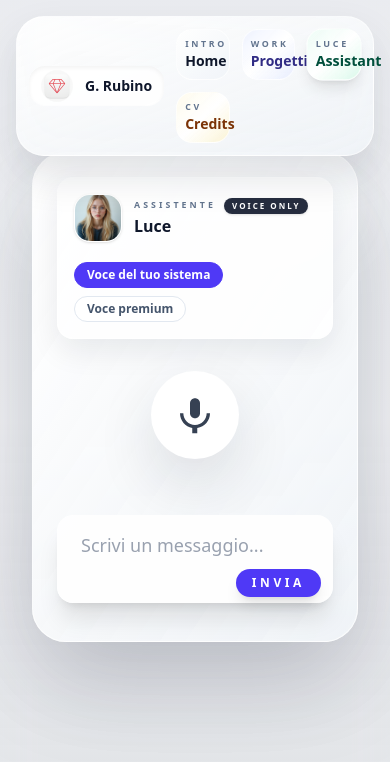
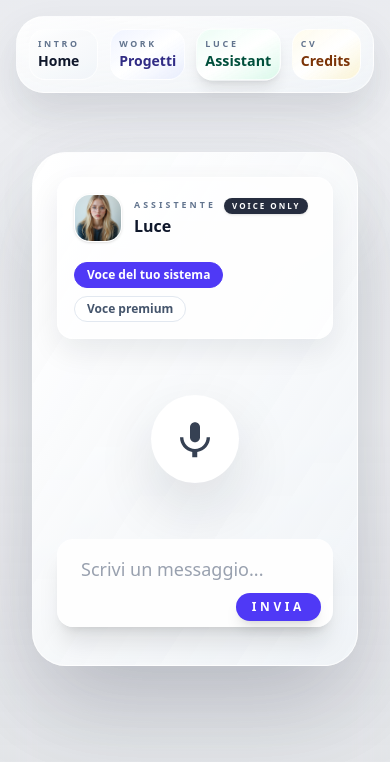
Before and after one commit to PeppeRubino/portfolio, a React (Vite) app: page / in a window 390 px wide. Both pictures are taken after a click on the button "Luce". Shown: the top 762 px of the page. Built offline with nearby package versions, Linux system fonts and the light colour scheme.

Commit message:
Changes
cname in public, x1.15 luce voice speed

```diff
--- a/src/components/background.jsx
+++ b/src/components/background.jsx
@@ -7,7 +7,6 @@ import ProjectsPanel from './background/ProjectsPanel.jsx';
 import AssistantPanel from './background/AssistantPanel.jsx';
 import CreditsPanel from './background/CreditsPanel.jsx';
 import SpotlightOverlay from './background/SpotlightOverlay.jsx';
-import logoIcon from '../assets/media/icona.png';
 
 const SPLASH_MS = 1000;
 
@@ -111,13 +110,8 @@ export default function Background() {
 
         <div className="md:hidden">
           <nav
-            className="fixed inset-x-4 top-4 z-50 flex items-center gap-3 rounded-[28px] border border-white/60 bg-gradient-to-br from-white/95 via-slate-50/90 to-slate-100/85 p-3 shadow-[0_20px_40px_rgba(15,23,42,0.12)] backdrop-blur-xl"
+            className="fixed inset-x-4 top-4 z-50 flex items-center justify-between gap-3 rounded-[28px] border border-white/60 bg-gradient-to-br from-white/95 via-slate-50/90 to-slate-100/85 p-3 shadow-[0_20px_40px_rgba(15,23,42,0.12)] backdrop-blur-xl"
           >
-            <div className="flex items-center gap-3 rounded-2xl bg-white/90 px-3 py-1 shadow-inner">
-              <img src={logoIcon} alt="Icona portfolio" className="h-8 w-8 rounded-full object-cover" />
-              <span className="text-sm font-semibold text-slate-900">G. Rubino</span>
-            </div>
-            <div className="flex-1 grid grid-cols-3 gap-3">
             {mobileNavButtons.map((button) => {
               const active = activePanel === button.key;
               return (
@@ -135,7 +129,6 @@ export default function Background() {
                 </button>
               );
             })}
-            </div>
           </nav>
         </div>
 
--- a/src/components/chatbot/VoiceOrb.jsx
+++ b/src/components/chatbot/VoiceOrb.jsx
@@ -2,7 +2,7 @@ import React from 'react';
 
 export default function VoiceOrb({ isSpeaking = false }) {
   return (
-    <div className="relative mt-2 flex w-full flex-col items-center gap-6">
+    <div className="relative mt-8 sm:mt-2 flex w-full flex-col items-center gap-8 sm:gap-6">
       <div
         className={`relative mb-6 rounded-full bg-white p-6 shadow-[0_25px_60px_rgba(15,23,42,0.12)] transition-transform duration-300 ${
           isSpeaking ? 'scale-110' : ''
--- a/src/components/chatbot/useLuceSpeech.js
+++ b/src/components/chatbot/useLuceSpeech.js
@@ -106,7 +106,7 @@ export default function useLuceSpeech(useCustomVoice = false) {
 
     if (chosen) utter.voice = chosen;
     utter.lang = 'it-IT';
-    utter.rate = 0.95;
+    utter.rate = 1.15;
 
     const SAFETY_TIMEOUT = 15000;
 
```
Also changed, not shown: 1 other file (tests, documents, lock files or other folders). Lines whose indentation alone changed are shown as unchanged.
